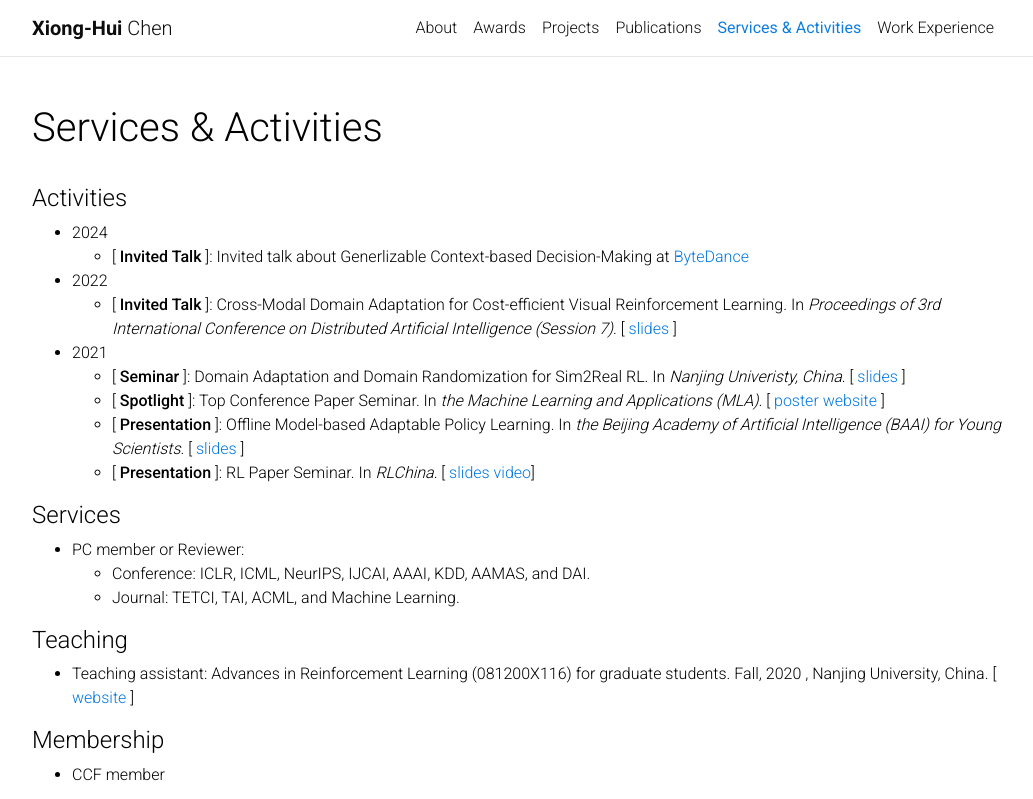
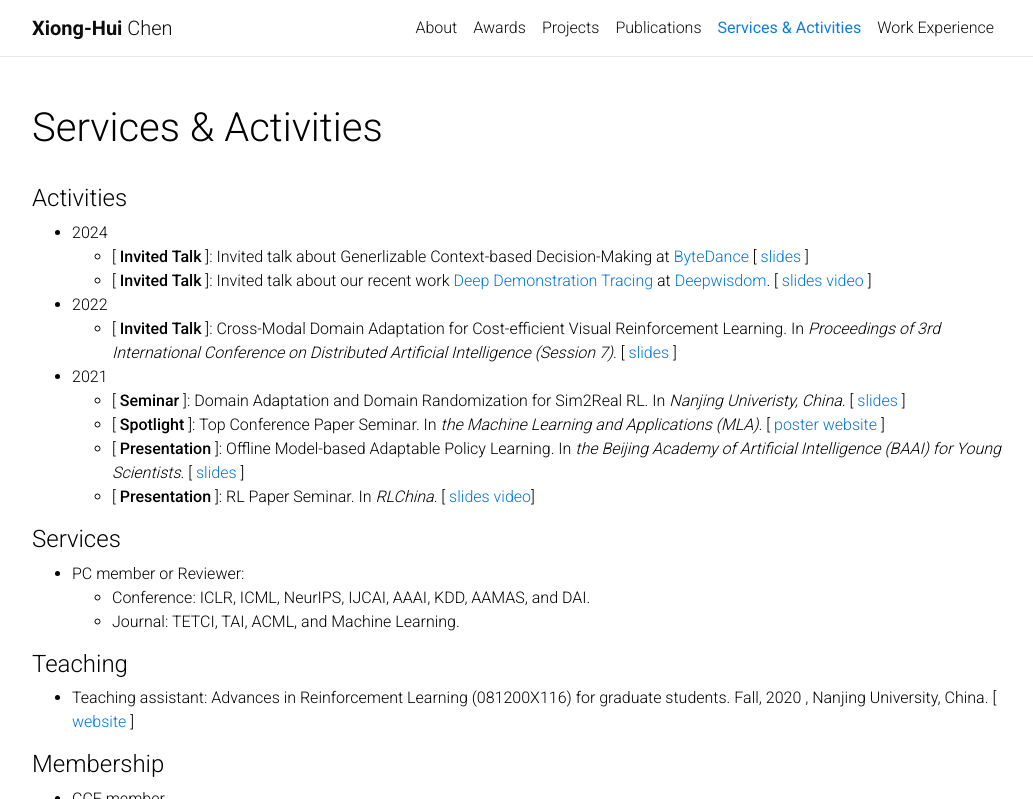
Before and after one commit to xionghuichen/xionghuichen.github.io, a Jekyll site: the page built from _pages/activities.md, in a window 1280 px wide and 927 px high, cut to the strip 0-799 px from the top of the window. Shown: the whole strip, without its empty margins (123-1156 px from the left). Built offline with Jekyll 4.4.1, drawn with Linux system fonts in a browser that asks for light colours; comment, search, counter and statistics services are not loaded.

Commit message:
update URL

```diff
--- a/_pages/activities.md
+++ b/_pages/activities.md
@@ -11,6 +11,11 @@ nav: true
 - 2024
   - [ **Invited Talk** ]:
   Invited talk about Generlizable Context-based Decision-Making at [ByteDance](https://www.bytedance.com/en)
+  [ [slides](../assets/slides/icml-bytedance.pdf) ]
+  - [ **Invited Talk** ]:
+  Invited talk about our recent work [Deep Demonstration Tracing](https://osil-ddt.github.io) at [Deepwisdom](https://www.deepwisdom.ai).
+  [ [ slides ](../assets/slides/icml-bytedance.pdf) [video](https://deepwisdom.feishu.cn/file/BjwjbPMAOoOXOoxi79kcnzcxnLe?from=from_copylink) ]
+
 - 2022
   - [ **Invited Talk** ]:
     Cross-Modal Domain Adaptation for Cost-efficient Visual Reinforcement Learning.
```
